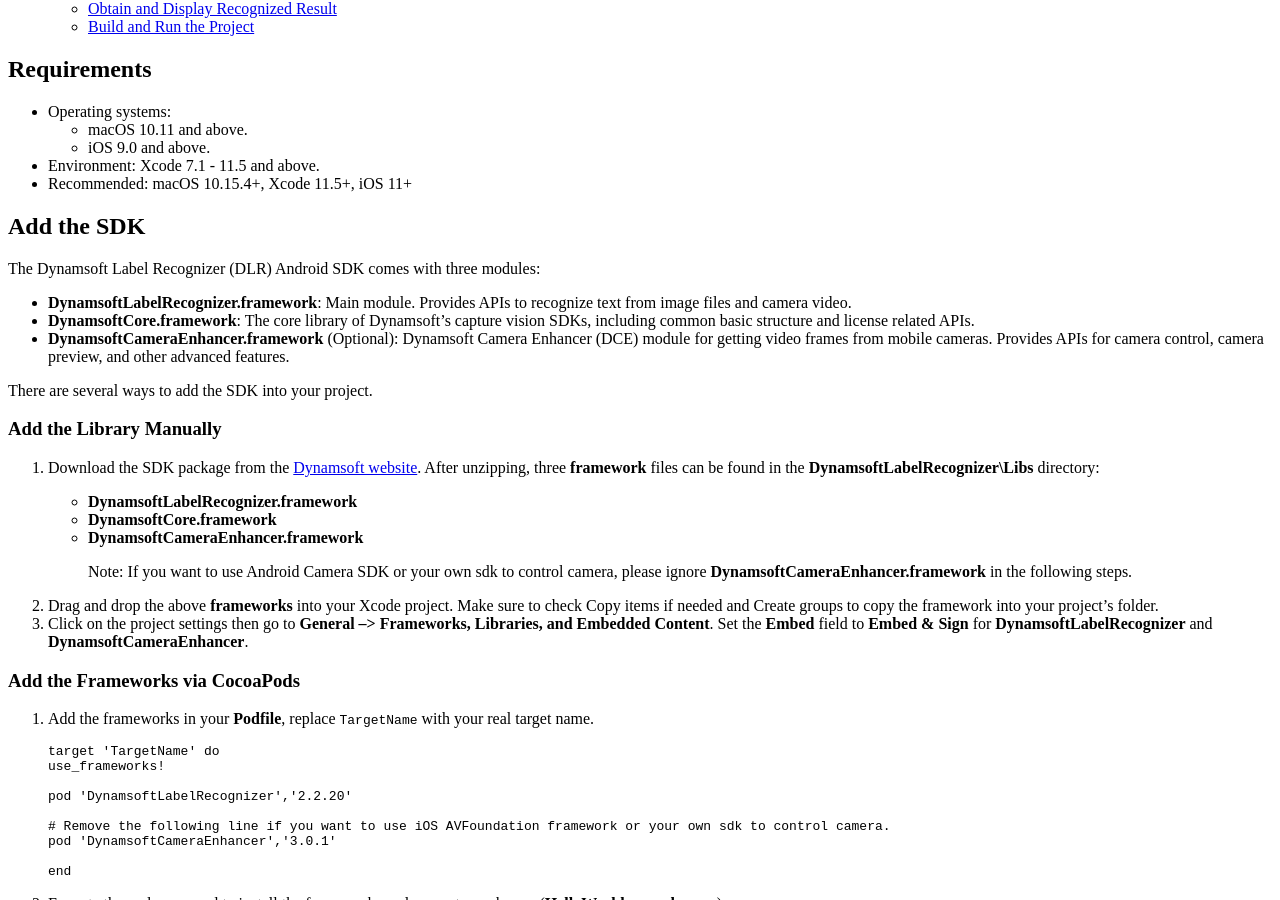
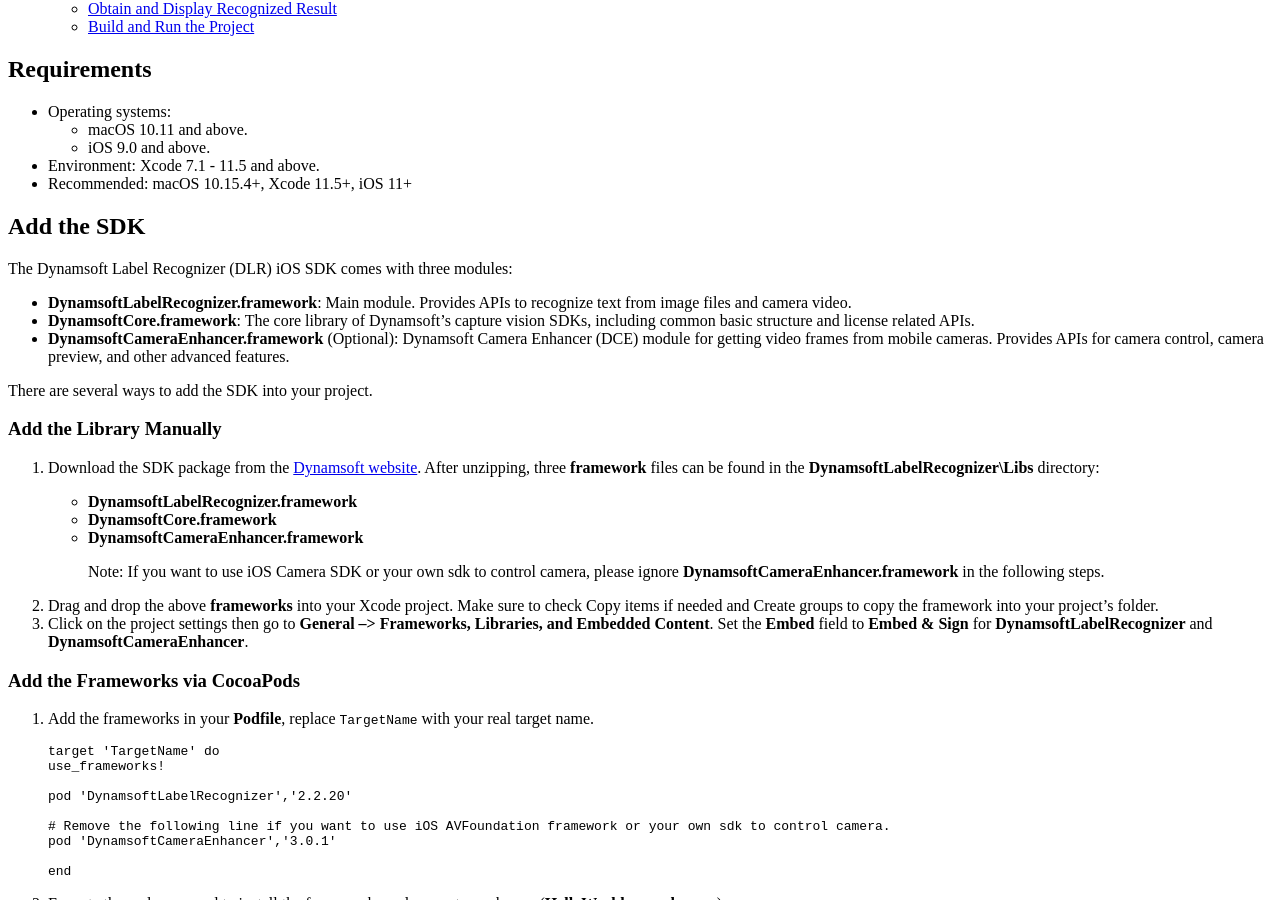
Before and after one commit to rachel-dynamsoft/label-recognition-docs-mobile, a Jekyll site: the page built from programming-old/objectivec-swift/user-guide.md, in a window 1280 px wide and 900 px high, scrolled down 1042 px. Built offline with Jekyll 4.4.1, drawn with Linux system fonts in a browser that asks for light colours.

Commit message:
Update user-guide.md

```diff
--- a/programming-old/objectivec-swift/user-guide.md
+++ b/programming-old/objectivec-swift/user-guide.md
@@ -31,7 +31,7 @@ permalink: /programming/objectivec-swift/user-guide.html
 
 ## Add the SDK
 
-The Dynamsoft Label Recognizer (DLR) Android SDK comes with three modules:
+The Dynamsoft Label Recognizer (DLR) iOS SDK comes with three modules:
 
 * **DynamsoftLabelRecognizer.framework**: Main module. Provides APIs to recognize text from image files and camera video.
 * **DynamsoftCore.framework**: The core library of Dynamsoft's capture vision SDKs, including common basic structure and license related APIs.
@@ -48,7 +48,7 @@ There are several ways to add the SDK into your project.
    * **DynamsoftCameraEnhancer.framework**
 
    > Note:
-   > If you want to use Android Camera SDK or your own sdk to control camera, please ignore **DynamsoftCameraEnhancer.framework** in the following steps.
+   > If you want to use iOS Camera SDK or your own sdk to control camera, please ignore **DynamsoftCameraEnhancer.framework** in the following steps.
 
 2. Drag and drop the above **frameworks** into your Xcode project. Make sure to check Copy items if needed and Create groups to copy the framework into your project's folder.
 3. Click on the project settings then go to **General –> Frameworks, Libraries, and Embedded Content**. Set the **Embed** field to **Embed & Sign** for **DynamsoftLabelRecognizer** and **DynamsoftCameraEnhancer**.
```
